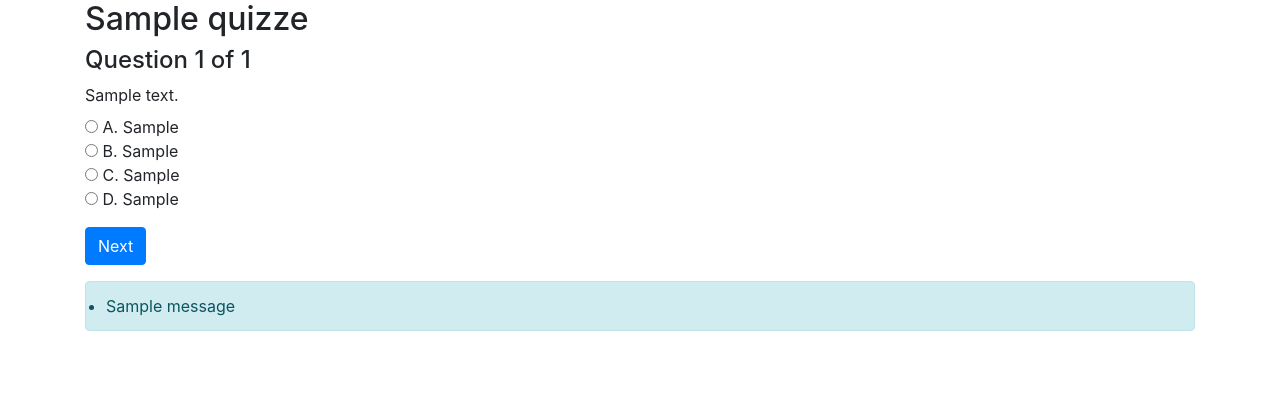
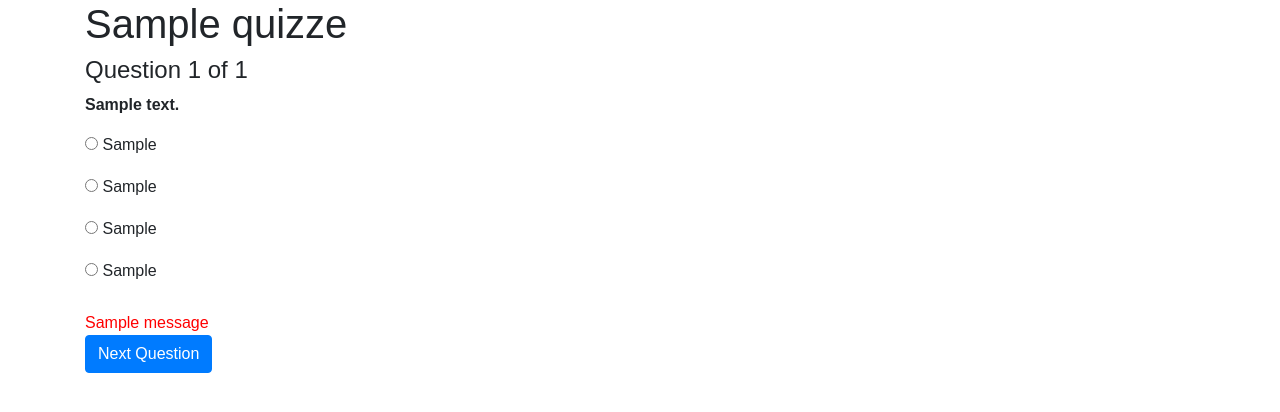
Before and after one commit to sakwasilas/kasneb_quizz_examination, a Flask app: page /student/take_exam/1 in a window 1280 px wide. Shown: the top 412 px of the page. Run offline with Flask 3, Linux system fonts and the light colour scheme; a user stored in the database is signed in; tables that the repository leaves empty hold one stand-in row (values such as "Sample post"); one stand-in notice (Sample message) is shown; some libraries are stand-ins or nearby versions.

Commit message:
new changes again

```diff
--- a/app.py
+++ b/app.py
@@ -279,15 +279,21 @@ def take_exam(quiz_id):
             return redirect(url_for('student_dashboard'))
 
         questions = db.query(Question).filter_by(quiz_id=quiz_id).all()
-        question_index = int(request.args.get('question_index', 0))
+        question_index = int(request.args.get('question_index', 0))  # Get the current question index
 
         if request.method == 'POST':
             # Calculate score after each submission
             score = calculate_score(questions)
-            flash(f'Your current score: {score}', 'success')
 
             # Proceed to next question
             question_index += 1
+            # Flash current score
+            flash(f'Your current score: {score}', 'success')
+
+            # Prevent moving to next question if we have reached the end of the quiz
+            if question_index >= len(questions):
+                flash('You have completed the quiz!', 'success')
+                return redirect(url_for('student_dashboard'))  # Or another route to finish the exam
 
         # Get current question based on index
         current_question = questions[question_index] if question_index < len(questions) else None
@@ -297,6 +303,18 @@ def take_exam(quiz_id):
 
     finally:
         db.close()
+
+def calculate_score(questions):
+    score = 0
+    for question in questions:
+        # Get user's answer from the form
+        user_answer = request.form.get(f"question_{question.id}")
+
+        # If user's answer matches the correct option, add the marks
+        if user_answer == question.correct_option:
+            score += question.marks
+
+    return score
 
 def calculate_score(questions):
     score = 0
--- a/templates/student/take_exam.html
+++ b/templates/student/take_exam.html
@@ -3,41 +3,81 @@
 <head>
     <meta charset="UTF-8">
     <meta name="viewport" content="width=device-width, initial-scale=1.0">
-    <title>{{ quiz.title }} - Question {{ question_index + 1 }}</title>
+    <title>{{ quiz.title }}</title>
     <link rel="stylesheet" href="https://stackpath.bootstrapcdn.com/bootstrap/4.3.1/css/bootstrap.min.css">
+    <style>
+        body {
+            font-family: Arial, sans-serif;
+        }
+        .question {
+            margin-bottom: 20px;
+        }
+        .question p {
+            font-weight: bold;
+        }
+        .question div {
+            margin: 10px 0;
+        }
+        .score {
+            margin-top: 20px;
+            font-weight: bold;
+            color: green;
+        }
+        .flash-message {
+            margin-top: 10px;
+            color: red;
+        }
+    </style>
 </head>
 <body>
+
 <div class="container">
-        <h2>{{ quiz.title }}</h2>
+    <h1>{{ quiz.title }}</h1>
     <h4>Question {{ question_index + 1 }} of {{ questions|length }}</h4>
 
-        {% if current_question %}
-            <form method="POST">
-                <div class="form-group">
-                    <label>{{ current_question.question_text }}</label><br>
-                    <input type="radio" name="question_{{ current_question.id }}" value="A" required> A. {{ current_question.option_a }}<br>
-                    <input type="radio" name="question_{{ current_question.id }}" value="B"> B. {{ current_question.option_b }}<br>
-                    <input type="radio" name="question_{{ current_question.id }}" value="C"> C. {{ current_question.option_c }}<br>
-                    <input type="radio" name="question_{{ current_question.id }}" value="D"> D. {{ current_question.option_d }}<br>
+    <!-- Display the current question -->
+    <form method="POST" action="{{ url_for('take_exam', quiz_id=quiz.id, question_index=question_index) }}">
+        <div class="question">
+            <p>{{ current_question.question_text }}</p>
+
+            <div>
+                <input type="radio" name="question_{{ current_question.id }}" value="A" id="A">
+                <label for="A">{{ current_question.option_a }}</label>
             </div>
-                <button type="submit" class="btn btn-primary">Next</button>
-            </form>
-        {% else %}
-            <h3>You've completed the quiz!</h3>
-            <a href="{{ url_for('student_dashboard') }}" class="btn btn-success">Go to Dashboard</a>
-        {% endif %}
+            <div>
+                <input type="radio" name="question_{{ current_question.id }}" value="B" id="B">
+                <label for="B">{{ current_question.option_b }}</label>
+            </div>
+            <div>
+                <input type="radio" name="question_{{ current_question.id }}" value="C" id="C">
+                <label for="C">{{ current_question.option_c }}</label>
+            </div>
+            <div>
+                <input type="radio" name="question_{{ current_question.id }}" value="D" id="D">
+                <label for="D">{{ current_question.option_d }}</label>
+            </div>
+        </div>
 
-        <div class="mt-3">
+        <!-- Display the flash message for score (if any) -->
         {% with messages = get_flashed_messages(with_categories=true) %}
             {% if messages %}
-                    <ul class="alert alert-info">
                 {% for category, message in messages %}
-                            <li>{{ message }}</li>
+                    <div class="flash-message {{ category }}">{{ message }}</div>
                 {% endfor %}
-                    </ul>
             {% endif %}
         {% endwith %}
+
+        <!-- Submit button to move to next question -->
+        <button type="submit" class="btn btn-primary">Next Question</button>
+    </form>
+
+    <!-- Show the total score once all questions are answered -->
+    {% if question_index >= questions|length %}
+        <div class="score">
+            <p>Your total score: {{ score }}</p>
         </div>
+    {% endif %}
 </div>
+
 </body>
 </html>
```
Lines whose indentation alone changed are shown as unchanged.
